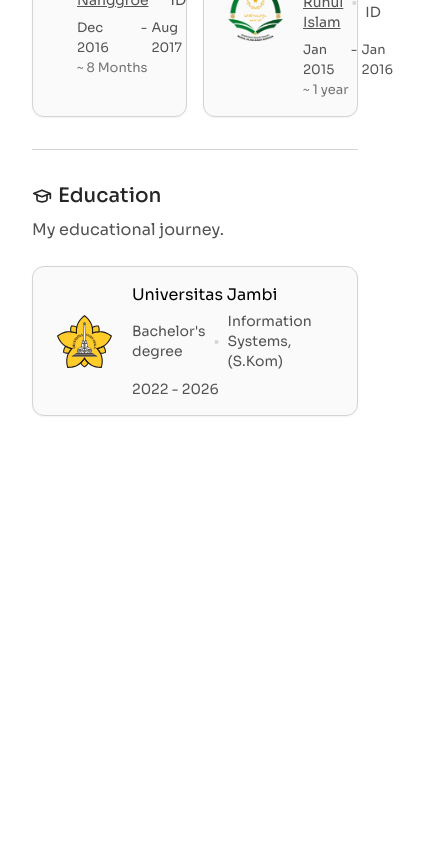
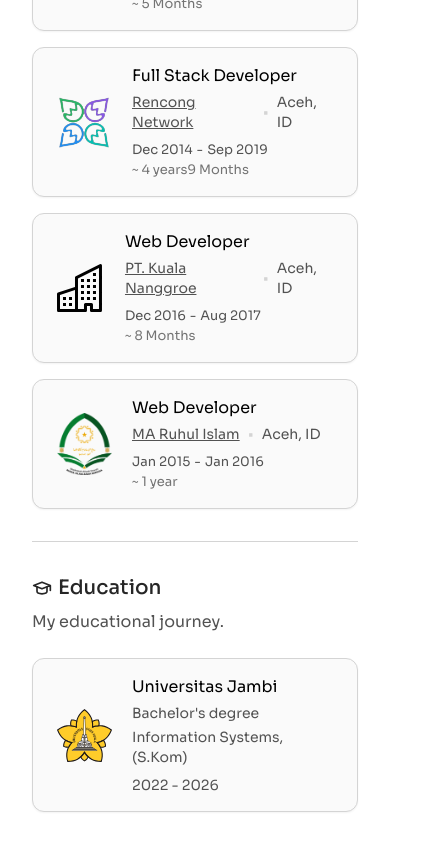
Before and after one commit to satriabahari/satriabahari.site, a Next.js app: page /about in a window 390 px wide. Shown: the part 2666-3510 px from the top of the page, 439 px wide, since content can reach past the window. Before the commit the page ends 3114 px from the top, so only its background shows below. Built offline with nearby package versions, Linux system fonts and the light colour scheme.

Commit message:
style: add responsive in mobile

```diff
--- a/modules/about/components/CareerList.tsx
+++ b/modules/about/components/CareerList.tsx
@@ -15,7 +15,7 @@ export default function CareerList() {
         </SectionSubHeading>
       </div>
 
-      <div className="grid grid-cols-2 gap-4">
+      <div className="grid grid-cols-1 lg:grid-cols-2 gap-4">
         {CAREERS?.map((career, index) => (
           <CareerCard key={index} {...career} />
         ))}
--- a/modules/about/components/EducationCard.tsx
+++ b/modules/about/components/EducationCard.tsx
@@ -27,9 +27,11 @@ export default function EducationCard({
           <h6>{school}</h6>
         </a>
         <div className="space-y-2 text-sm text-neutral-600 dark:text-neutral-400">
-          <div className="flex items-center gap-2">
-            <span className="">{degree}</span>
-            <span className="text-neutral-300 dark:text-neutral-700">•</span>
+          <div className="flex flex-col gap-1 md:flex-row md:gap-2">
+            <span>{degree}</span>
+            <span className="hidden text-neutral-300 dark:text-neutral-700 md:flex">
+              •
+            </span>
             <span>{major}</span>
           </div>
           <div className="flex flex-col text-sm">
```
